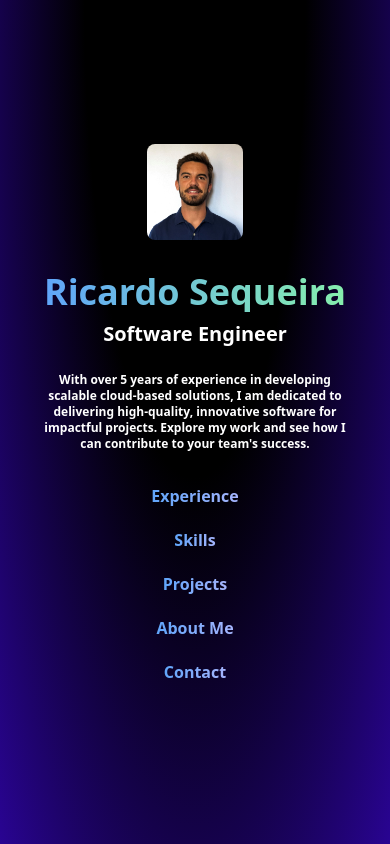
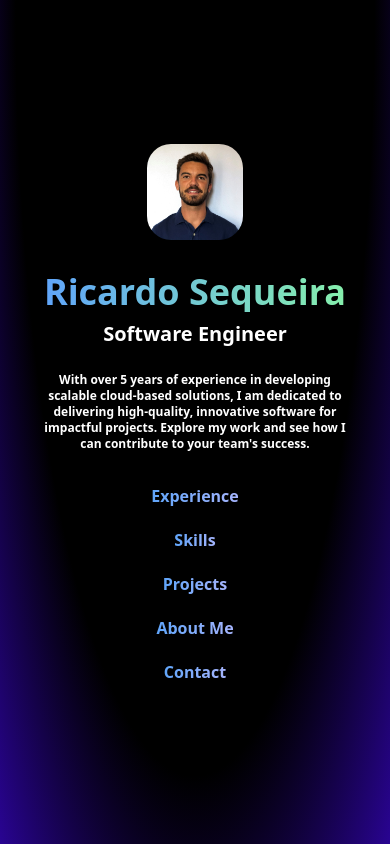
Before and after one commit to ricardoarisequeira/my-portfolio, a React (Vite) app: page / in a window 390 px wide. Shown: the top 844 px of the page. Built offline with nearby package versions, Linux system fonts and the light colour scheme.

Commit message:
fixing mobile background and favicon

```diff
--- a/index.html
+++ b/index.html
@@ -3,17 +3,17 @@
   <head>
     <meta charset="UTF-8" />
     <meta name="mobile-web-app-capable" content="yes" />
-    <meta name="theme-color" content="#121212" />
-    <meta
-      name="apple-mobile-web-app-status-bar-style"
-      content="black-translucent"
-    />
+    <meta name="theme-color" content="#000000" />
+    <meta name="apple-mobile-web-app-status-bar-style" content="black" />
     <link
       rel="shortcut icon"
       type="image/jpeg"
-      href="/src/assets/profile.jpg"
+      href="/src/assets/favicon.png"
     />
-    <meta name="viewport" content="width=device-width, initial-scale=1.0" />
+    <meta
+      name="viewport"
+      content="width=device-width, initial-scale=1.0, viewport-fit=cover"
+    />
     <link
       href="https://fonts.googleapis.com/css2?family=Roboto:wght@100;300;400;500;700&display=swap"
       rel="stylesheet"
--- a/src/components/Contact.jsx
+++ b/src/components/Contact.jsx
@@ -6,7 +6,7 @@ const Contact = () => {
     >
       <div className="flex-grow flex flex-col justify-center items-center">
         <h2 className="section-title-style">Get In Touch</h2>
-        <p className="mt-4 text-lg max-w-2xl mx-auto">
+        <p className="mt-4 text-lg max-w-2xl mx-auto text-center">
           Feeling curious about my portfolio? Feel free to reach me out!
         </p>
 
--- a/src/components/Hero.jsx
+++ b/src/components/Hero.jsx
@@ -8,7 +8,7 @@ const Hero = () => {
         src={profileImage}
         alt="Profile"
         className="
-          w-24 h-24 rounded-lg mb-8
+          w-24 h-24 rounded-3xl mb-8
           sm:w-64 sm:h-64 sm:mb-12
           md:w-80 md:h-80 md:mb-16
           lg:w-96 lg:h-96 lg:mb-20
--- a/src/index.css
+++ b/src/index.css
@@ -18,11 +18,22 @@
 }
 
 body {
-  background: radial-gradient(at center top, #000 40%, rgb(41, 4, 146) 100%);
-  background-attachment: fixed;
   font-family: 'Roboto', sans-serif;
   min-height: 100vh;
+  margin: 0;
 }
+
+body::before {
+  content: "";
+  position: fixed;
+  top: 0;
+  left: 0;
+  width: 100vw;
+  height: 100vh;
+  background: radial-gradient(at center top, #000 65%, rgb(41, 4, 146) 100%);
+  z-index: -1;
+}
+
 
 h1 {
   font-size: 3.2em;
```
Also changed, not shown: src/assets/favicon.png (added).
